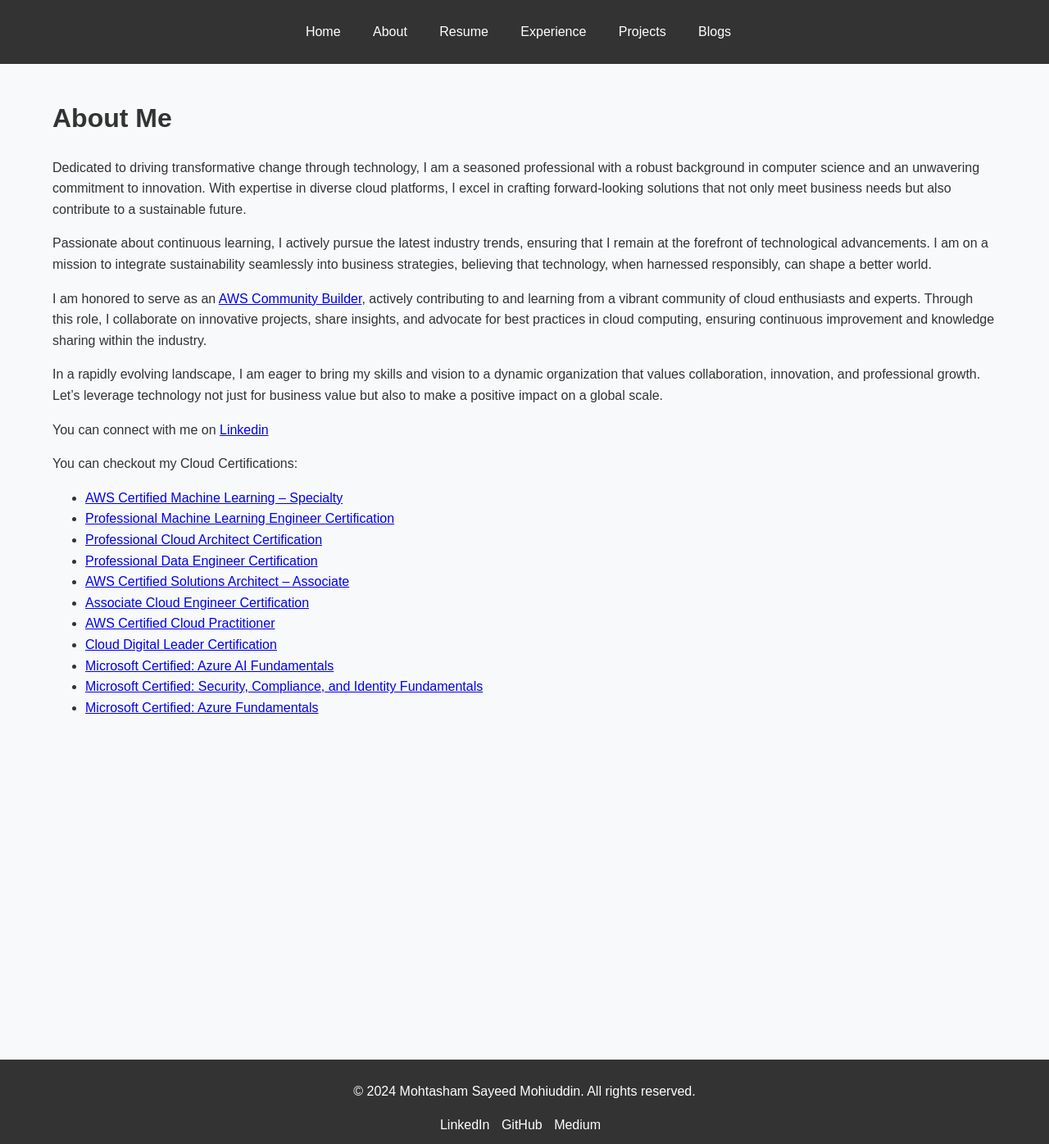
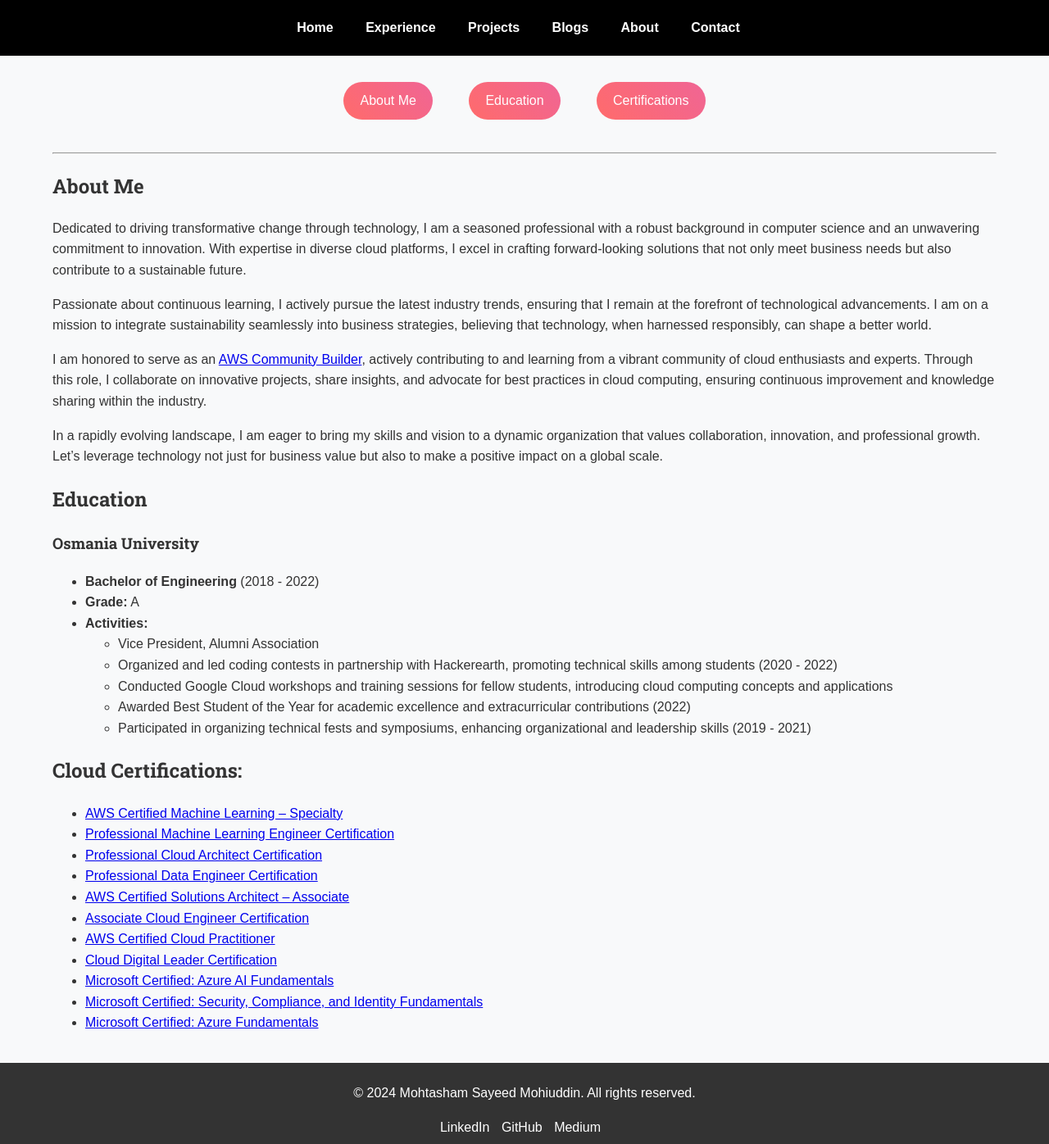
Before and after one commit to mohtasham9/mohtasham9.github.io, a Jekyll site: the page built from docs/about.markdown, in a window 1280 px wide and 1396 px high. Shown: the whole window at 82% size. Built offline with Jekyll 4.4.1, drawn with Linux system fonts in a browser that asks for light colours.

Commit message:
Modified Home page and added seperate contact section

```diff
--- a/docs/_includes/header.html
+++ b/docs/_includes/header.html
@@ -2,11 +2,13 @@
     <nav>
       <ul>
         <li><a href="{{ '/' | relative_url }}">Home</a></li>
-        <li><a href="{{ '/about' | relative_url }}">About</a></li>
-        <li><a href="{{ '/resume' | relative_url }}">Resume</a></li>
+        <!-- <li><a href="{{ '/resume' | relative_url }}">Resume</a></li> -->
         <li><a href="{{ '/experience' | relative_url }}">Experience</a></li>
         <li><a href="{{ '/projects' | relative_url }}">Projects</a></li>
         <li><a href="{{ '/blogs' | relative_url }}">Blogs</a></li>
+        <li><a href="{{ '/about' | relative_url }}">About</a></li>
+        <li><a href="{{ '/contact/' | relative_url }}">Contact</a></li>
+        <link href="https://fonts.googleapis.com/css2?family=Roboto+Slab:wght@700&display=swap" rel="stylesheet">
       </ul>
     </nav>
   </header>
--- a/docs/about.markdown
+++ b/docs/about.markdown
@@ -3,7 +3,16 @@
 title: About Me
 ---
 
-# About Me
+
+<div class="nav-buttons">
+  <a href="#about-me" class="button">About Me</a>
+  <a href="#education" class="button">Education</a>
+  <a href="#certifications" class="button">Certifications</a>
+</div>
+
+---
+
+## <a id="about-me"></a>About Me
 
 Dedicated to driving transformative change through technology, I am a seasoned professional with a robust background in computer science and an unwavering commitment to innovation. With expertise in diverse cloud platforms, I excel in crafting forward-looking solutions that not only meet business needs but also contribute to a sustainable future.
 
@@ -13,10 +22,22 @@
 
 In a rapidly evolving landscape, I am eager to bring my skills and vision to a dynamic organization that values collaboration, innovation, and professional growth. Let's leverage technology not just for business value but also to make a positive impact on a global scale.
 
-You can connect with me on [Linkedin](https://www.linkedin.com/in/mohtasham09/)
 
-You can checkout my Cloud Certifications:
 
+## <a id="education"></a>Education
+### Osmania University
+
+- **Bachelor of Engineering** (2018 - 2022)
+- **Grade:** A
+- **Activities:**
+  - Vice President, Alumni Association
+  - Organized and led coding contests in partnership with Hackerearth, promoting technical skills among students (2020 - 2022)
+  - Conducted Google Cloud workshops and training sessions for fellow students, introducing cloud computing concepts and applications
+  - Awarded Best Student of the Year for academic excellence and extracurricular contributions (2022)
+  - Participated in organizing technical fests and symposiums, enhancing organizational and leadership skills (2019 - 2021)
+
+
+## <a id="certifications"></a>Cloud Certifications:
 - [AWS Certified Machine Learning – Specialty](https://www.credly.com/badges/24fc796d-f24d-47fe-a5d3-84927392204a)
 - [Professional Machine Learning Engineer Certification](https://www.credly.com/badges/0fa29e73-0dbb-440d-998e-33178aace8da)
 - [Professional Cloud Architect Certification](https://www.credly.com/badges/4064916c-9c71-40ef-8d35-62949d3d507d)
--- a/docs/assets/css/style.css
+++ b/docs/assets/css/style.css
@@ -16,13 +16,25 @@
   max-width: 1200px; /* Max width for larger screens */
   margin: auto;
   padding: 20px;
+  padding-top: 70px;
   flex: 1;
 }
 
 header {
-  background: #333;
-  color: #fff;
-  padding: 10px 0;
+  background: #000000;
+  color: #ffffff;
+  padding: 5px 0;
+  width: 100%; /* Full width */
+  position: fixed; /* Fixed positioning */
+  top: 0; /* Place at the top of the viewport */
+  z-index: 1000;
+  /* display: flex; */
+
+  justify-content: space-between; /* Align items with space between */
+}
+
+header nav ul li a.active {
+  border-bottom: 2px solid #000; /* Adds an underline to the active link */
 }
 
 header nav ul {
@@ -37,22 +49,27 @@
 }
 
 header nav ul li a {
-  color: #fff;
+  color: #ffffff;
   text-decoration: none;
   padding: 5px 10px;
   border-radius: 5px;
   transition: background-color 0.3s ease;
+  font-weight: bold;
 }
 
 header nav ul li a:hover {
   background-color: #555; /* Darken background on hover */
 }
 
+header nav ul li.contact-link {
+  margin-left: auto; /* Push to the right */
+}
+
 footer {
   background: #333;
   color: #fff;
   text-align: center;
-  padding: 10px 0;
+  padding: 8px 0;
   margin-top: auto; /* Push footer to the bottom of the page */
 }
 
@@ -81,7 +98,13 @@
 }
 
 h1, h2, h3 {
+  font-family: 'Roboto Slab', serif;
   color: #333;
+  scroll-margin-top: var(--header-height);
+}
+
+:root {
+  --header-height: 70px; /* Adjust this to your header height */
 }
 
 /* Hero section styles */
@@ -92,6 +115,7 @@
   color: #fff;
   padding: 100px 0;
   text-align: center;
+  margin-top: 0;
 }
 
 .profile-photo {
@@ -147,12 +171,15 @@
   transform: scale(1.1); /* Optional: Scale up on hover */
 }
 
+#highlights {
+  padding-top: -10px; /* Add padding top to reduce space */
+}
 
 /* Highlights section */
 .highlights-list {
   list-style: disc; /* Use disc bullets for unordered list */
   padding-left: 20px; /* Indent the list */
-  margin-top: 10px; /* Add some space above the list */
+  margin-top: 20px; /* Add some space above the list */
 }
 
 .highlights-list li {
@@ -195,7 +222,9 @@
 
 #contact {
   background-color: #f0f0f0;
-  padding: 40px 20px;
+  padding: 20px 0; /* Adjust padding as needed */
+  margin-top: 0;
+  margin-bottom: 0;
 }
 
 #contact h2 {
@@ -245,8 +274,6 @@
   background-color: #555;
 }
 
-
-
 .form-group {
   margin-bottom: 20px;
 }
@@ -287,3 +314,26 @@
 button:hover {
   background-color: #0056b3; /* Darker shade on hover */
 }
+
+.nav-buttons {
+  text-align: center;
+  margin-top: 10px;
+  margin-bottom: 20px;
+}
+
+.nav-buttons .button {
+  display: inline-block;
+  padding: 10px 20px;
+  margin: 20px; /* Add margin to create space between buttons */
+  font-size: 16px;
+  color: #fff;
+  background: linear-gradient(45deg, #ff6b6b, #f06595); /* Gradient background */
+  text-decoration: none;
+  border-radius: 30px; /* Rounded corners for a modern look */
+  transition: background 0.3s ease, transform 0.2s ease;
+}
+
+.nav-buttons .button:hover {
+  background: linear-gradient(45deg, #f06595, #ff6b6b); /* Reverse gradient on hover */
+  transform: scale(1.1);
+}
```
Also changed, not shown: docs/_layouts/home.html (+1 -36 lines), docs/assets/js/scripts.js (added, +23 -0 lines), docs/contact.markdown (added, +26 -0 lines).
